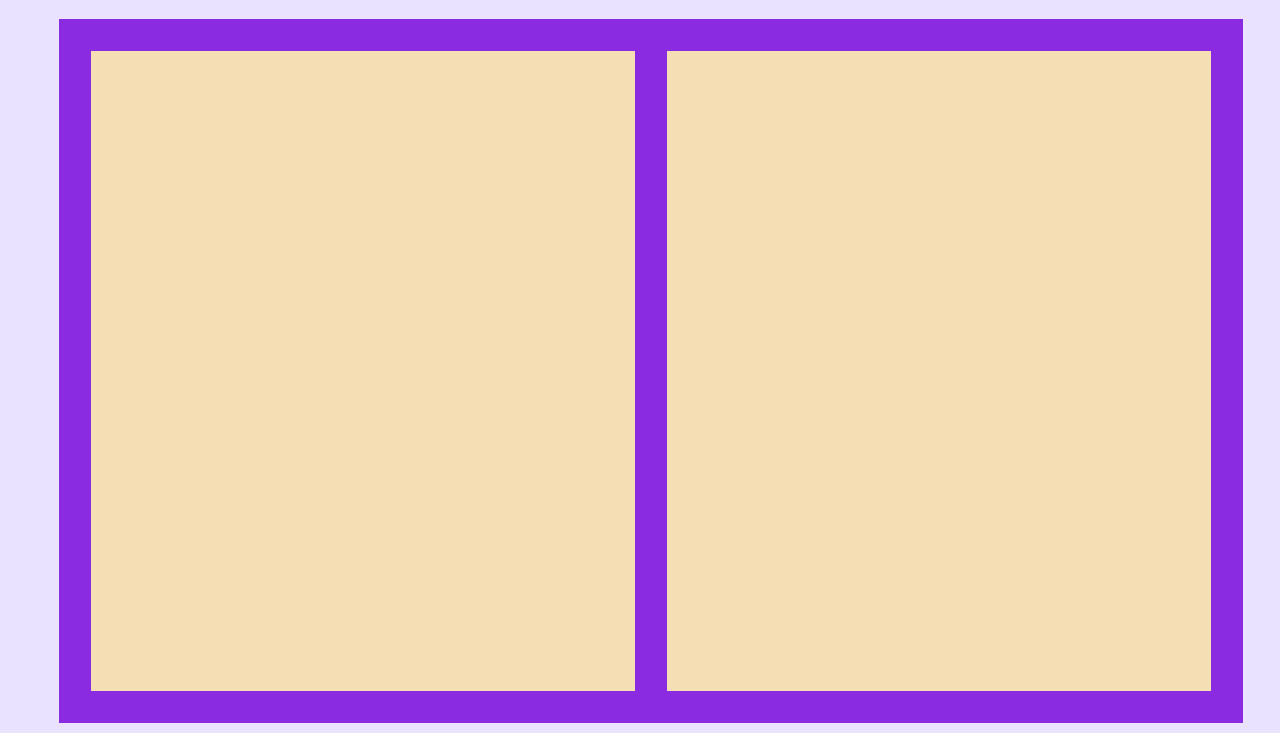
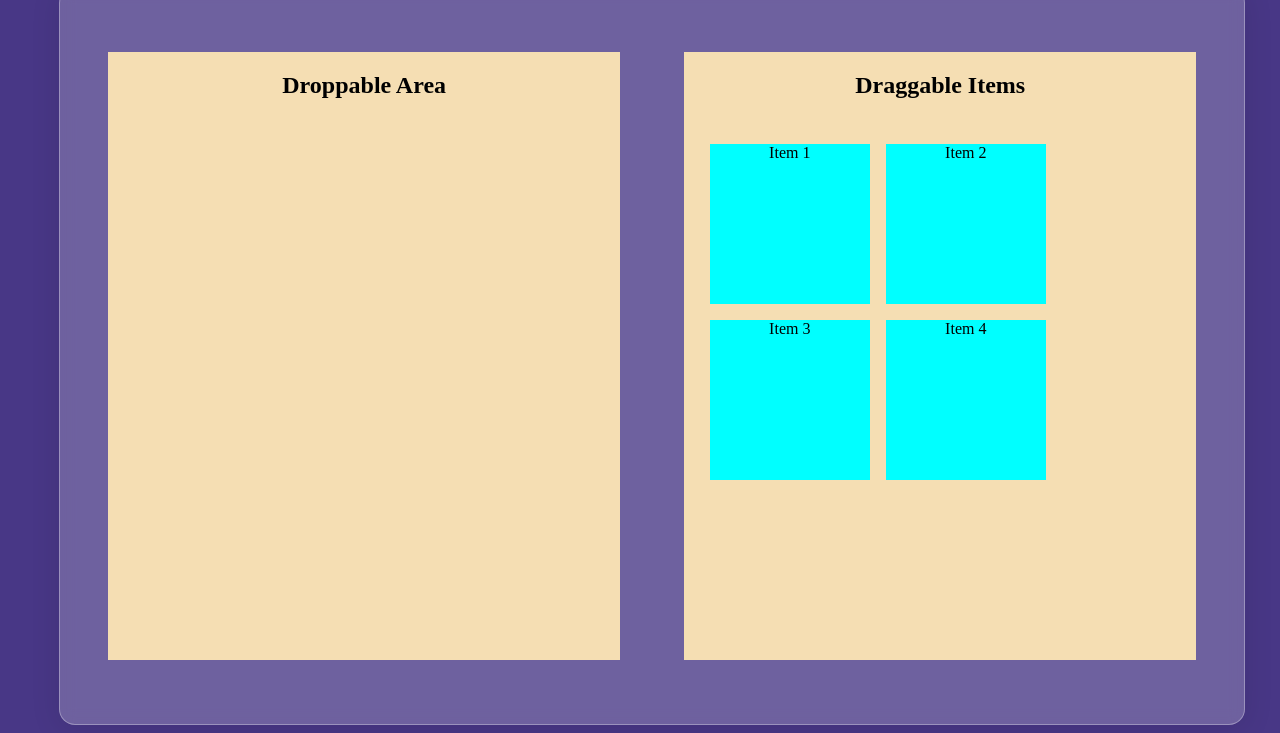
Before and after one commit to OindrilaDas27/drag-drop, a plain HTML site: page index.html in a window 1280 px wide. Shown: the part 163-896 px from the top of the page. Drawn offline with nearby package versions, Linux system fonts and the light colour scheme.

Commit message:
add draggable items

```diff
--- a/index.html
+++ b/index.html
@@ -15,8 +15,18 @@
 <body>
     <h1 class="heading">Drag and Drop</h1>
     <div class="containers">
-        <div class="input-container"></div>
-        <div class="drop-container"></div>
+        <div class="container1">
+            <h2 class="droppable">Droppable Area</h2>
+        </div>
+        <div class="container2">
+            <h2 class="draggable">Draggable Items</h2>
+            <div class="draggable-items">
+                <div class="item" draggable="true">Item 1</div>
+                <div class="item" draggable="true">Item 2</div>
+                <div class="item" draggable="true">Item 3</div>
+                <div class="item" draggable="true">Item 4</div>
+            </div>
+        </div>
     </div>
 </body>
 </html>
--- a/styles.css
+++ b/styles.css
@@ -1,14 +1,14 @@
 body {
     height: 100%;
     width: 100%;
-    background: rgb(233, 227, 255);
+    background: rgb(72, 55, 134);
 }
 
 .heading {
-    padding: 3rem 15rem;
+    padding: 3rem 15rem 1rem 15rem;
     font-family: 'Playfair Display', serif;
     font-weight: 900;
-    color: rgb(68, 54, 117);
+    color: rgb(193, 178, 245);
 }
 
 .containers {
@@ -17,21 +17,40 @@ body {
     display: flex;
     flex-direction: row;
     justify-content: space-around;
+    align-items: center;
     margin: 0 4%;
-    padding: 2rem 1rem;
-    background: blueviolet;
+    padding: 3rem 1rem;
+    border-radius: 1rem;
+    background: rgba(255, 255, 255, 0.21);
+    box-shadow: 0 4px 30px rgba(0, 0, 0, 0.1);
+    backdrop-filter: blur(7.3px);
+    -webkit-backdrop-filter: blur(7.3px);
+    border: 1px solid rgba(255, 255, 255, 0.31);
 }
 
-.input-container {
+.container1, .container2  {
     width: 50%;
-    height: 100%;
-    margin: 0 1rem;
+    height: 95%;
+    margin: 0 2rem;
     background: wheat;
 }
 
-.drop-container {
-    width: 50%;
-    height: 100%;
-    margin: 0 1rem;
-    background: wheat;
+.droppable, .draggable {
+    text-align: center;
 }
+
+.draggable-items {
+    display: grid;
+    grid-template-columns: repeat(auto-fit, 11rem);
+    grid-template-rows: repeat(2, auto);
+    padding: 5%;
+}
+
+.item {
+    height: 10rem;
+    width: 10rem;
+    margin: 0 1rem 1rem 0;
+    background: aqua;
+    text-align: center;
+    cursor: move;
+}
```
